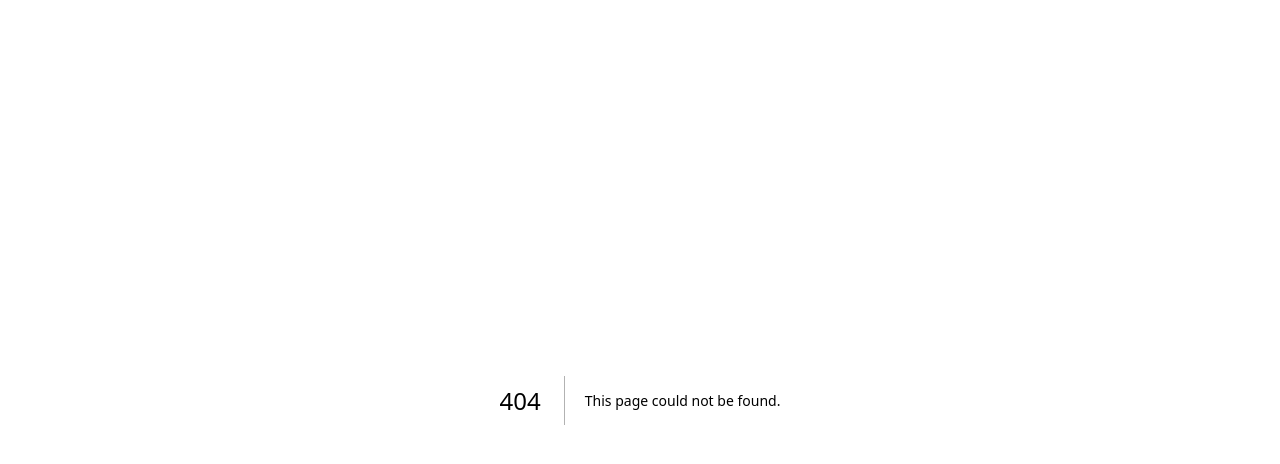
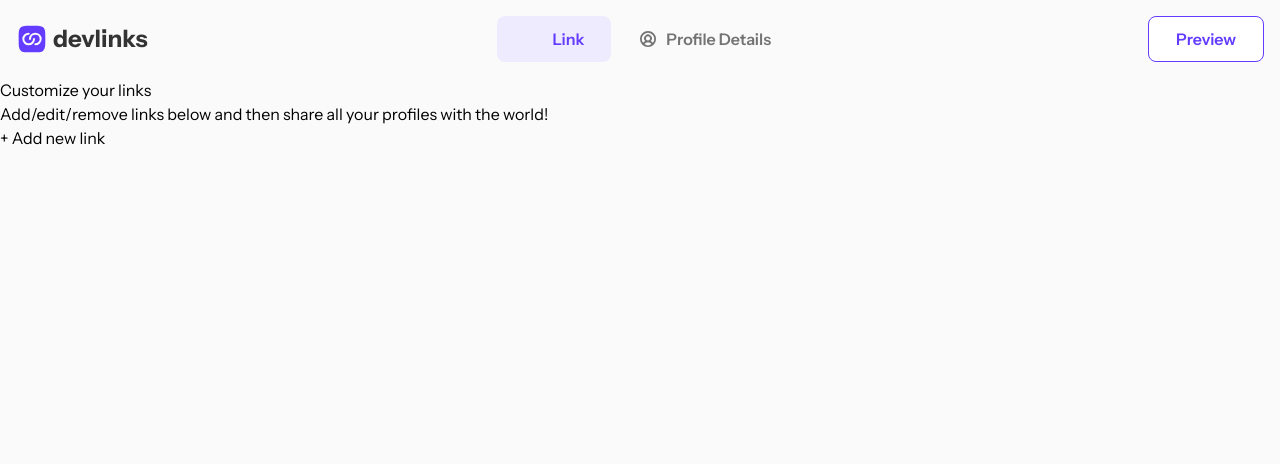
Before and after one commit to jownsu/link-sharing-app, a Next.js app: page /links in a window 1280 px wide. Before the commit this address had no page. Shown: the top 464 px of the page. Built offline with nearby package versions, Linux system fonts and the light colour scheme.

Commit message:
Improved navbar

```diff
--- /dev/null
+++ b/app/(pages)/links/page.tsx
@@ -0,0 +1,14 @@
+const LinkPage = () => {
+    return (
+        <div>
+            <h1>Customize your links</h1>
+            <p>
+                Add/edit/remove links below and then share all your profiles
+                with the world!
+            </p>
+            <button>+ Add new link</button>
+        </div>
+    );
+};
+
+export default LinkPage;
--- /dev/null
+++ b/app/(pages)/profile/page.tsx
@@ -0,0 +1,9 @@
+const ProfilePage = () => {
+    return (
+        <div>
+            <h1>Profile Page</h1>
+        </div>
+    );
+};
+
+export default ProfilePage;
--- a/app/_components/Button.tsx
+++ b/app/_components/Button.tsx
@@ -26,10 +26,8 @@ export const btnVariants = cva(
     }
 );
 
-const Button = forwardRef<HTMLButtonElement, Props>(function Button(
-    { className, size, variant, ...rest }: Props,
-    ref
-) {
+const Button = forwardRef<HTMLButtonElement, Props>(
+    ({ className, size, variant, ...rest }, ref) => {
         return (
             <button
                 ref={ref}
@@ -37,6 +35,8 @@ const Button = forwardRef<HTMLButtonElement, Props>(function Button(
                 {...rest}
             />
         );
-});
+    }
+);
+Button.displayName = "Button";
 
 export default Button;
--- a/app/_components/NavBar.tsx
+++ b/app/_components/NavBar.tsx
@@ -1,30 +1,23 @@
+import PreviewIcon from "@/public/icons/icon-preview-header.svg";
+import Button from "./Button";
 import DevlinkLogo from "./DevlinkLogo";
-import LinkIcon from "@/public/icons/icon-links-header.svg";
-import ProfileIcon from "@/public/icons/icon-profile-details-header.svg";
-import PreviewIcon from "@/public/icons/icon-preview-header.svg";
+import NavLink from "./NavLink";
 
 const NavBar = () => {
     return (
-        <nav className="container mx-auto flex p-[1.6rem]">
-            <DevlinkLogo className="mr-auto" />
-            <button className="flex h-[4.2rem] items-center justify-center gap-[.8rem] rounded-[.8rem] bg-primary_lighter px-[2.7rem]">
-                <LinkIcon className="h-[2rem] w-[2rem] fill-primary" />
-                <span className="hidden font-semibold text-primary md:block">
-                    Links
-                </span>
-            </button>
-            <button className="flex h-[4.2rem] items-center justify-center gap-[.8rem] rounded-[.8rem] px-[2.7rem]">
-                <ProfileIcon className="h-[2rem] w-[2rem]" />
-                <span className="hidden font-semibold text-grey md:block">
-                    Profile Details
-                </span>
-            </button>
-            <button className="ml-auto flex h-[4.2rem] items-center justify-center rounded-[.8rem] border border-primary px-[1.6rem] md:px-[2.7rem]">
+        <nav className="container mx-auto flex items-center p-[1.6rem]">
+            <DevlinkLogo className="mr-auto flex-shrink-0" size="sm" />
+            <NavLink path="links" />
+            <NavLink path="profile" />
+            <Button
+                variant={"outline"}
+                className="ml-auto h-[4.2rem] px-[1.6rem] md:px-[2.7rem] lg:h-[4.6rem]"
+            >
                 <PreviewIcon className="h-[2rem] w-[2rem] md:hidden" />
                 <span className="hidden font-semibold text-primary md:block">
                     Preview
                 </span>
-            </button>
+            </Button>
         </nav>
     );
 };
--- /dev/null
+++ b/app/_components/NavLink.tsx
@@ -0,0 +1,61 @@
+"use client";
+
+import LinkIcon from "@/public/icons/icon-links-header.svg";
+import ProfileIcon from "@/public/icons/icon-profile-details-header.svg";
+import clsx from "clsx";
+import Link from "next/link";
+import { usePathname } from "next/navigation";
+
+interface Props {
+    path: Path;
+}
+
+type Path = "links" | "profile";
+
+const NavLinkObj = {
+    links: {
+        label: "Link",
+        Icon: (
+            <LinkIcon className="h-[2rem] w-[2rem] fill-grey group-hover:fill-primary" />
+        ),
+        pathname: "/links"
+    },
+    profile: {
+        label: "Profile Details",
+        Icon: (
+            <ProfileIcon className="h-[2rem] w-[2rem] fill-grey group-hover:fill-primary" />
+        ),
+        pathname: "/profile"
+    }
+};
+
+const NavLink = ({ path }: Props) => {
+    const active_pathname = usePathname();
+    return (
+        <Link
+            href={NavLinkObj[path].pathname}
+            className={clsx(
+                "flex h-[4.2rem] items-center justify-center gap-[.8rem] rounded-[.8rem] px-[2.7rem] md:h-[4.6rem]",
+                {
+                    ["bg-primary_lighter *:fill-primary"]:
+                        active_pathname === NavLinkObj[path].pathname
+                }
+            )}
+        >
+            {NavLinkObj[path].Icon}
+            <span
+                className={clsx(
+                    "hidden font-semibold text-grey group-hover:text-primary md:block",
+                    {
+                        ["text-primary"]:
+                            active_pathname === NavLinkObj[path].pathname
+                    }
+                )}
+            >
+                {NavLinkObj[path].label}
+            </span>
+        </Link>
+    );
+};
+
+export default NavLink;
```
Also changed, not shown: public/icons/icon-profile-details-header.svg, 1 other file (tests, documents, lock files or other folders). Lines whose indentation alone changed are shown as unchanged.
